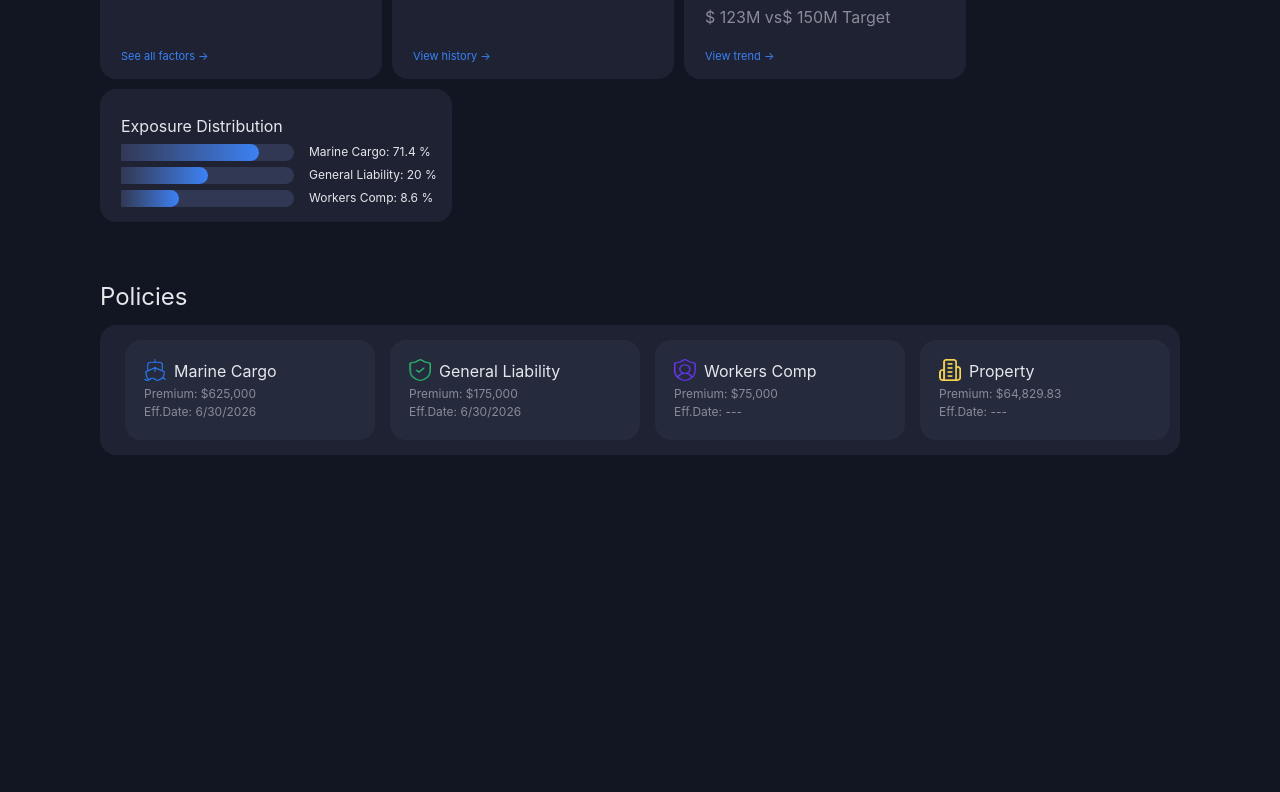
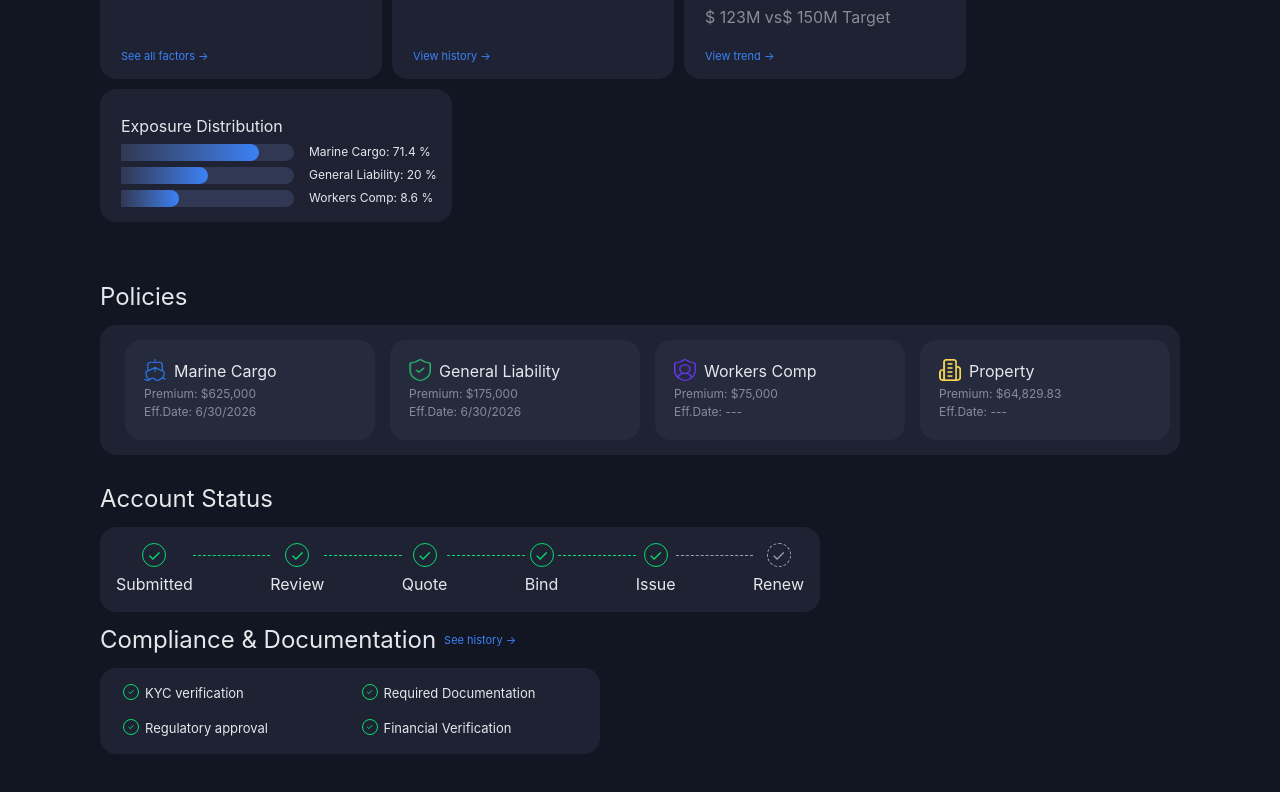
Before and after one commit to mbulchak/dashboard-dec, a React app: page /dashboard-dec/accounts in a window 1280 px wide. Shown: the part 609-1401 px from the top of the page. Before the commit the page ends 1090 px from the top, so only its background shows below. Built offline with nearby package versions, Linux system fonts and the light colour scheme; the HTML template or start-up script is replaced by a standard one.

Commit message:
feat: add AccountStatus and ComplianceDocumentation blocks

```diff
--- /dev/null
+++ b/src/components/AccountStatus/AccountStatus.tsx
@@ -0,0 +1,50 @@
+import React from 'react';
+
+export const AccountStatus = () => {
+  const stages = [
+    {name: 'Submitted', completed: true},
+    {name: 'Review', completed: true},
+    {name: 'Quote', completed: true},
+    {name: 'Bind', completed: true},
+    {name: 'Issue', completed: true},
+    {name: 'Renew', completed: false},
+  ];
+
+  return (
+    <>
+      <section className='flex flex-col gap-[10px] '>
+        <h3 className='text-[24px]'>Account Status</h3>
+
+        <div className='flex items-center justify-between max-w-[720px] 2xl:w-[720px] bg-[#1E2233] p-4 rounded-2xl'>
+          {stages.map((stage, index) => (
+            <React.Fragment key={stage.name}>
+              <div className='flex flex-col items-center gap-[5px] '>
+                <div
+                  className={`w-6 h-6 rounded-full flex items-center justify-center ${
+                    stage.completed
+                      ? 'border border-green-400 text-green-400'
+                      : 'border border-dashed border-gray-400 text-gray-400'
+                  }`}
+                >
+                  <span>&#10003;</span>
+                </div>
+
+                <div key={stage.name} className='text-normal text-center'>
+                  {stage.name}
+                </div>
+              </div>
+
+              {index !== stages.length - 1 && (
+                <div
+                  className={`flex-1 border-t-[1.5px] self-start mt-[12px] border-dashed ${
+                    stages[index + 1].completed ? 'border-green-400' : 'border-gray-400'
+                  }`}
+                ></div>
+              )}
+            </React.Fragment>
+          ))}
+        </div>
+      </section>
+    </>
+  );
+};
--- /dev/null
+++ b/src/components/AccountStatus/index.ts
@@ -0,0 +1 @@
+export * from './AccountStatus';
--- /dev/null
+++ b/src/components/ComplianceDocumentation/ComplianceDocumentation.tsx
@@ -0,0 +1,32 @@
+export const ComplianceDocumentation = () => {
+  const complianceDocs = [
+    'KYC verification',
+    'Required Documentation',
+    'Regulatory approval',
+    'Financial Verification',
+  ];
+  return (
+    <section>
+      <div className='flex items-center gap-2 mb-[10px]'>
+        <h3 className='text-[24px]'>Compliance & Documentation</h3>
+
+        <p className='cursor-pointer text-[#3B82F6] text-[11px] shrink-0'>See history &rarr;</p>
+      </div>
+
+      <div className='max-w-[500px]  bg-[#1E2233] rounded-2xl  py-4 ps-[23px] grid grid-cols-2 gap-y-[15px]'>
+        {complianceDocs.map((doc) => {
+          return (
+            <section key={doc} className='flex gap-[6px]'>
+              <div
+                className={`w-[16px] h-[16px] rounded-full flex items-center justify-center border border-green-400 text-green-400`}
+              >
+                <span className='text-[8px]'>&#10003;</span>
+              </div>
+              <p className='text-[13px]'>{doc}</p>
+            </section>
+          );
+        })}
+      </div>
+    </section>
+  );
+};
--- /dev/null
+++ b/src/components/ComplianceDocumentation/index.ts
@@ -0,0 +1 @@
+export * from './ComplianceDocumentation';
--- a/src/pages/Accounts/Accounts.tsx
+++ b/src/pages/Accounts/Accounts.tsx
@@ -9,6 +9,8 @@ import key from './../../assets/images/navigation/key.png';
 import { MaritimeLogisticsCorp } from '../../components/MaritimeLogisticsCorp';
 import { PerformanceMetrics } from '../../components/PerformanceMetrics';
 import { Policies } from '../../components/Policies';
+import { AccountStatus } from '../../components/AccountStatus';
+import { ComplianceDocumentation } from '../../components/ComplianceDocumentation';
 
 const accountsNavigation = [
   {id: 1, name: 'Dashboard', img: home},
@@ -34,6 +36,12 @@ export const Accounts = () => {
         <PerformanceMetrics />
 
         <Policies />
+
+        <div className='flex flex-col 2xl:flex-row gap-[10px] mb-[50px]'>
+          <AccountStatus />
+
+          <ComplianceDocumentation />
+        </div>
       </div>
     </>
   );
```
